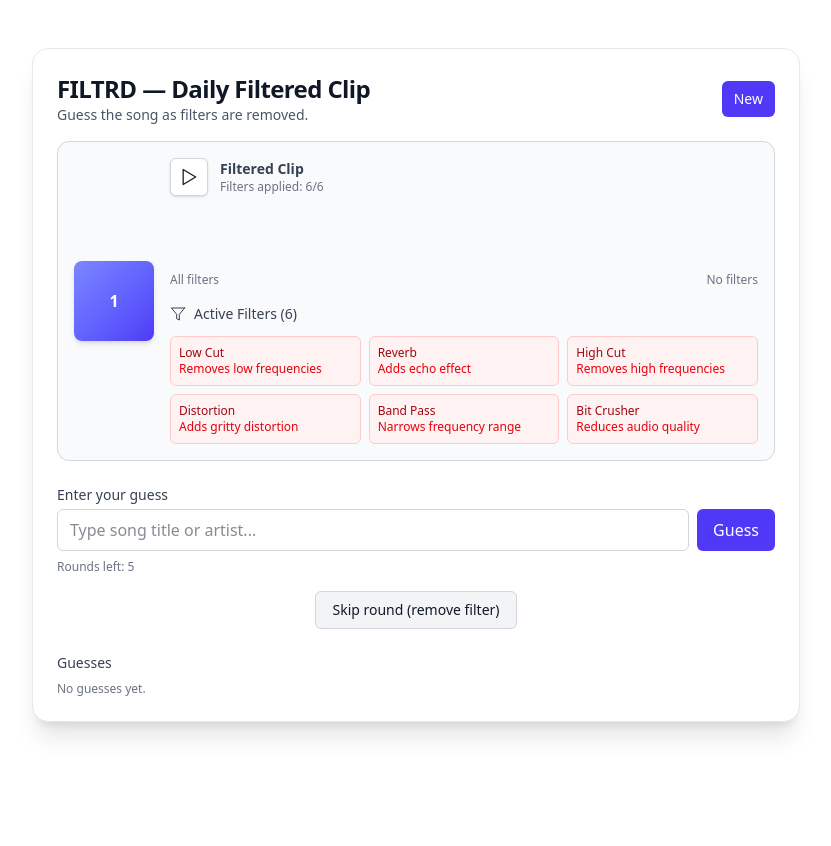
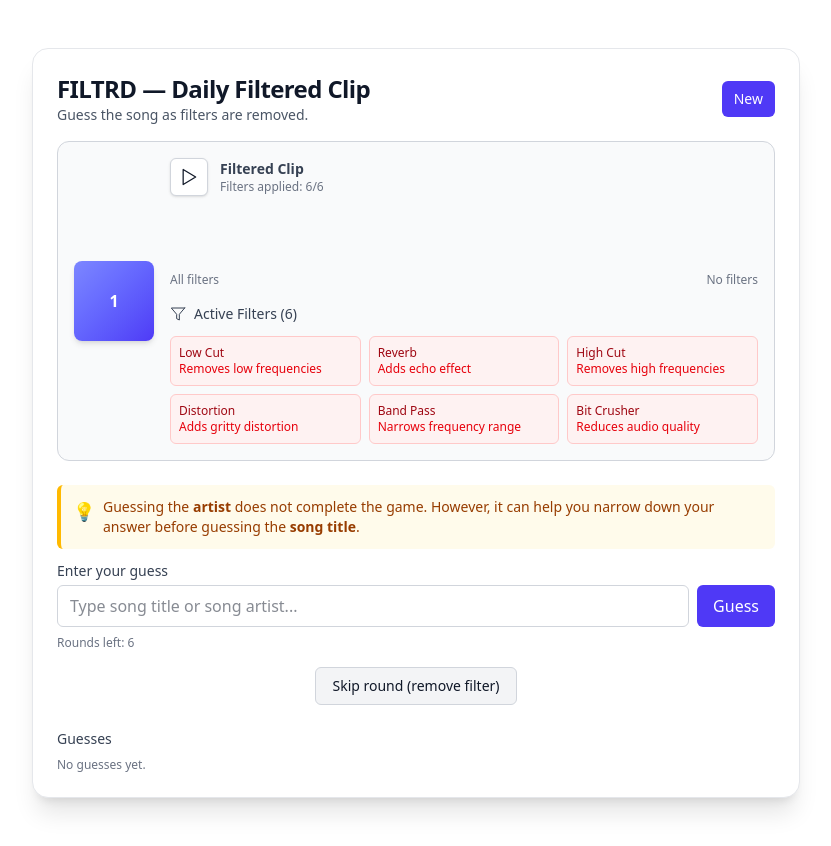
Before and after one commit to Jbalfour5/Filtrd, a React (Vite) app: page / in a window 1280 px wide. Shown: the whole page, without its empty margins (224-1055 px from the left). Before the commit the page ends 800 px from the top, so only its background shows below. Built offline with nearby package versions, Linux system fonts and the light colour scheme.

Commit message:
added partially correct guessing based off artist and remove case sensitive guessing (including spacing in between words) with Dominic, fixed 6th round bug where it would display 2 filters on 5th round and none on the 6th round

```diff
--- a/src/App.jsx
+++ b/src/App.jsx
@@ -5,8 +5,8 @@ import GuessInput from "./components/GuessInput";
 import GuessHistory from "./components/GuessHistory";
 import RevealedAnswer from "./components/RevealedAnswer";
 
-const TOTAL_ROUNDS = 6;
-const FILTER_LEVELS = [6, 5, 4, 3, 2, 0];
+const TOTAL_ROUNDS = 7;
+const FILTER_LEVELS = [6, 5, 4, 3, 2, 1, 0];
 const ALL_FILTERS = [
   { name: "Low Cut", description: "Removes low frequencies" },
   { name: "High Cut", description: "Removes high frequencies" },
@@ -33,16 +33,28 @@ const SONGS = [
     url: "/songs/Rock_With_You.mp3",
   },
   { title: "Gravity", artist: "Brent Faiyaz", url: "/songs/Gravity.mp3" },
-  { title: "Flashing Lights", artist: "Kanye West", url: "/songs/Flashing_Lights.mp3" },
+  {
+    title: "Flashing Lights",
+    artist: "Kanye West",
+    url: "/songs/Flashing_Lights.mp3",
+  },
   { title: "I Wonder", artist: "Kanye West", url: "/songs/I_Wonder.mp3" },
-  { title: "Money Trees", artist: "Kendrick Lamar", url: "/songs/Money_Trees.mp3" },
+  {
+    title: "Money Trees",
+    artist: "Kendrick Lamar",
+    url: "/songs/Money_Trees.mp3",
+  },
   {
     title: "No Role Modelz",
     artist: "J Cole",
     url: "/songs/No_Role_Modelz.mp3",
   },
   { title: "Passionfruit", artist: "Drake", url: "/songs/Passionfruit.mp3" },
-  { title: "Is There Someone Else?", artist: "The Weeknd", url: "/songs/Is_There_Someone_Else.mp3" },
+  {
+    title: "Is There Someone Else?",
+    artist: "The Weeknd",
+    url: "/songs/Is_There_Someone_Else.mp3",
+  },
   {
     title: "See You Again",
     artist: "Tyler The Creator",
@@ -81,27 +93,40 @@ export default function App() {
     if (!songData) {
       const track = SONGS[Math.floor(Math.random() * SONGS.length)];
       setSongData(track);
+      return;
     }
 
-    audioCtxRef.current = new (window.AudioContext ||
-      window.webkitAudioContext)();
-    const audioEl = new Audio(songData?.url);
+    const audioCtx = new (window.AudioContext || window.webkitAudioContext)();
+    audioCtxRef.current = audioCtx;
+
+    const audioEl = new Audio(songData.url);
     audioEl.crossOrigin = "anonymous";
     audioRef.current = audioEl;
 
-    sourceRef.current = audioCtxRef.current.createMediaElementSource(audioEl);
-    const filters = createFilters(audioCtxRef.current, filtersApplied);
+    const sourceNode = audioCtx.createMediaElementSource(audioEl);
+    sourceRef.current = sourceNode;
+
+    const currentFilterLevel = FILTER_LEVELS[round];
+    const filters = createFilters(audioCtx, currentFilterLevel);
     filterNodesRef.current = filters;
 
-    let nodeChain = sourceRef.current;
-    filters.forEach((f) => {
-      nodeChain.connect(f);
-      nodeChain = f;
+    let node = sourceNode;
+    filters.forEach((filter) => {
+      node.connect(filter);
+      node = filter;
     });
-    nodeChain.connect(audioCtxRef.current.destination);
+
+    node.connect(audioCtx.destination);
 
     setPlayerReady(true);
-  }, [songData]);
+
+    return () => {
+      try {
+        sourceNode.disconnect();
+        filters.forEach((f) => f.disconnect());
+      } catch (_) {}
+    };
+  }, [songData, round]);
 
   useEffect(() => {
     if (!audioCtxRef.current || !sourceRef.current) return;
@@ -128,35 +153,12 @@ export default function App() {
   function createFilters(ctx, level) {
     const filters = [];
     if (level >= 1) {
-      const lowpass = ctx.createBiquadFilter();
-      lowpass.type = "lowpass";
-      lowpass.frequency.value = 1500 - level * 150;
-      filters.push(lowpass);
     }
     if (level >= 2) {
-      const highpass = ctx.createBiquadFilter();
-      highpass.type = "highpass";
-      highpass.frequency.value = 300 + level * 100;
-      filters.push(highpass);
     }
     if (level >= 3) {
-      const distortion = ctx.createWaveShaper();
-      distortion.curve = makeDistortionCurve(level * 10);
-      filters.push(distortion);
     }
     return filters;
-  }
-
-  function makeDistortionCurve(amount) {
-    const n_samples = 44100;
-    const curve = new Float32Array(n_samples);
-    const deg = Math.PI / 180;
-    for (let i = 0; i < n_samples; ++i) {
-      const x = (i * 2) / n_samples - 1;
-      curve[i] =
-        ((3 + amount) * x * 20 * deg) / (Math.PI + amount * Math.abs(x));
-    }
-    return curve;
   }
 
   function togglePlay() {
@@ -172,19 +174,28 @@ export default function App() {
 
   function submitGuess() {
     if (!guessText.trim() || !canGuess) return;
-    const guess = guessText.trim();
+    const guess = guessText.toLowerCase().replace(/\s+/g, "");
     const isCorrect =
       songData &&
-      [songData.title, songData.artist].some((t) =>
+      [
+        songData.title.toLowerCase().replace(/\s+/g, ""),
+      ].some((t) => t.toLowerCase().includes(guess.toLowerCase()));
+
+    const isPartialCorrect =
+      songData &&
+      [songData.artist.toLowerCase().replace(/\s+/g, "")].some((t) =>
         t.toLowerCase().includes(guess.toLowerCase())
       );
 
     setGuesses((g) => [
       {
-        text: guess,
+        songTitle: songData.title,
+        songArtist: songData.artist,
+        text: guessText,
         round: round + 1,
         filters: filtersApplied,
         correct: isCorrect,
+        partialCorrect: isPartialCorrect,
       },
       ...g,
     ]);
@@ -198,6 +209,7 @@ export default function App() {
 
   function skipRound() {
     if (round < TOTAL_ROUNDS - 1 && !revealedAnswer) setRound((r) => r + 1);
+    setIsPlaying(false);
   }
 
   return (
@@ -210,7 +222,6 @@ export default function App() {
             isPlaying={isPlaying}
             togglePlay={togglePlay}
             filtersApplied={filtersApplied}
-            isLastRound={isLastRound}
             revealedAnswer={revealedAnswer}
             waveformProgress={waveformProgress}
             activeFilters={activeFilters}
--- a/src/components/ActiveFilters.jsx
+++ b/src/components/ActiveFilters.jsx
@@ -1,7 +1,7 @@
-import React from 'react';
-import IconFilter from './icons/IconFilter';
+import React from "react";
+import IconFilter from "./icons/IconFilter";
 
-const FILTER_LEVELS = [6, 5, 4, 3, 2, 0];
+const FILTER_LEVELS = [6, 5, 4, 3, 2, 1, 0];
 
 export default function ActiveFilters({ filters, currentRound }) {
   const filtersToShow = filters.slice(0, FILTER_LEVELS[currentRound]);
@@ -29,7 +29,9 @@ export default function ActiveFilters({ filters, currentRound }) {
       ) : (
         <div className="p-3 bg-green-50 border border-green-200 rounded-md text-sm text-green-700">
           <div className="font-medium">🎉 No filters applied!</div>
-          <div className="text-xs mt-1">The audio is completely clear. Final chance to guess!</div>
+          <div className="text-xs mt-1">
+            The audio is completely clear. Final chance to guess!
+          </div>
         </div>
       )}
 
@@ -42,8 +44,12 @@ export default function ActiveFilters({ filters, currentRound }) {
                 key={index}
                 className="p-2 bg-green-50 border border-green-200 rounded-md text-xs opacity-60"
               >
-                <div className="font-medium text-green-700 line-through">{filter.name}</div>
-                <div className="text-green-600 text-xs">{filter.description}</div>
+                <div className="font-medium text-green-700 line-through">
+                  {filter.name}
+                </div>
+                <div className="text-green-600 text-xs">
+                  {filter.description}
+                </div>
               </div>
             ))}
           </div>
--- a/src/components/GuessInput.jsx
+++ b/src/components/GuessInput.jsx
@@ -1,4 +1,4 @@
-import React from 'react';
+import React from "react";
 
 export default function GuessInput({
   guessText,
@@ -8,26 +8,37 @@ export default function GuessInput({
   isLastRound,
   round,
   TOTAL_ROUNDS,
-  revealedAnswer
+  revealedAnswer,
 }) {
   return (
     <div className="space-y-4">
       <div>
+        <div className="mb-3 p-3 bg-amber-50 border-l-4 border-amber-400 text-amber-800 text-sm rounded-md flex items-start gap-2">
+          <span className="text-lg">💡</span>
+          <p>
+            Guessing the <span className="font-semibold">artist</span> does not
+            complete the game. However, it can help you narrow down your answer
+            before guessing the{" "}
+            <span className="font-semibold">song title</span>.
+          </p>
+        </div>
         <label className="block text-sm font-medium text-gray-700 mb-1">
-          {isLastRound ? '🎵 Final Round - Clear Audio!' : 'Enter your guess'}
+          {isLastRound ? "🎵 Final Round - Clear Audio!" : "Enter your guess"}
         </label>
         <div className="flex gap-2">
           <input
             value={guessText}
             onChange={(e) => setGuessText(e.target.value)}
-            onKeyDown={(e) => e.key === 'Enter' && submitGuess()}
+            onKeyDown={(e) => e.key === "Enter" && submitGuess()}
             className={`flex-1 rounded-md border px-3 py-2 focus:outline-none focus:ring-2 focus:ring-indigo-300 focus:border-indigo-300 bg-white ${
-              isLastRound ? 'border-green-300 bg-green-50 placeholder-green-400' : 'border-gray-300'
+              isLastRound
+                ? "border-green-300 bg-green-50 placeholder-green-400"
+                : "border-gray-300"
             }`}
             placeholder={
               isLastRound
                 ? "Final chance - the audio is clear!"
-                : "Type song title or artist..."
+                : "Type song title or song artist..."
             }
           />
           <button
@@ -35,16 +46,18 @@ export default function GuessInput({
             disabled={!guessText.trim()}
             className={`px-4 py-2 rounded-md transition-colors ${
               isLastRound
-                ? 'bg-green-600 text-white hover:bg-green-700'
-                : 'bg-indigo-600 text-white hover:bg-indigo-700'
+                ? "bg-green-600 text-white hover:bg-green-700"
+                : "bg-indigo-600 text-white hover:bg-indigo-700"
             }`}
           >
-            {isLastRound ? 'Final Guess!' : 'Guess'}
+            {isLastRound ? "Final Guess!" : "Guess"}
           </button>
         </div>
         <div className="mt-2 text-xs text-gray-500">
           {isLastRound ? (
-            <span className="text-green-600">✨ Final round - audio is completely clear!</span>
+            <span className="text-green-600">
+              ✨ Final round - audio is completely clear!
+            </span>
           ) : (
             `Rounds left: ${TOTAL_ROUNDS - (round + 1)}`
           )}
@@ -57,7 +70,7 @@ export default function GuessInput({
           disabled={round >= TOTAL_ROUNDS - 1 || revealedAnswer}
           className="px-4 py-2 rounded-md bg-gray-100 border border-gray-300 hover:bg-gray-200 disabled:opacity-50 disabled:cursor-not-allowed transition-colors text-sm"
         >
-          {isLastRound ? 'Final round' : 'Skip round (remove filter)'}
+          {isLastRound ? "Final round" : "Skip round (remove filter)"}
         </button>
       </div>
     </div>
--- a/src/components/PlayerCard.jsx
+++ b/src/components/PlayerCard.jsx
@@ -9,7 +9,6 @@ export default function PlayerCard({
   isPlaying,
   togglePlay,
   filtersApplied,
-  isLastRound,
   revealedAnswer,
   waveformProgress,
   activeFilters,
@@ -37,8 +36,8 @@ export default function PlayerCard({
             <div className="text-sm text-gray-700">
               <div className="font-semibold">Filtered Clip</div>
               <div className="text-xs text-gray-500">
-                {isLastRound
-                  ? "No filters - Final round!"
+                {filtersApplied === 0
+                  ? "No filters"
                   : `Filters applied: ${filtersApplied}/6`}
                 {revealedAnswer && " • Game Over"}
               </div>
```
Also changed, not shown: src/components/GuessHistory.jsx (+31 -7 lines), 1 other file (tests, documents, lock files or other folders).
